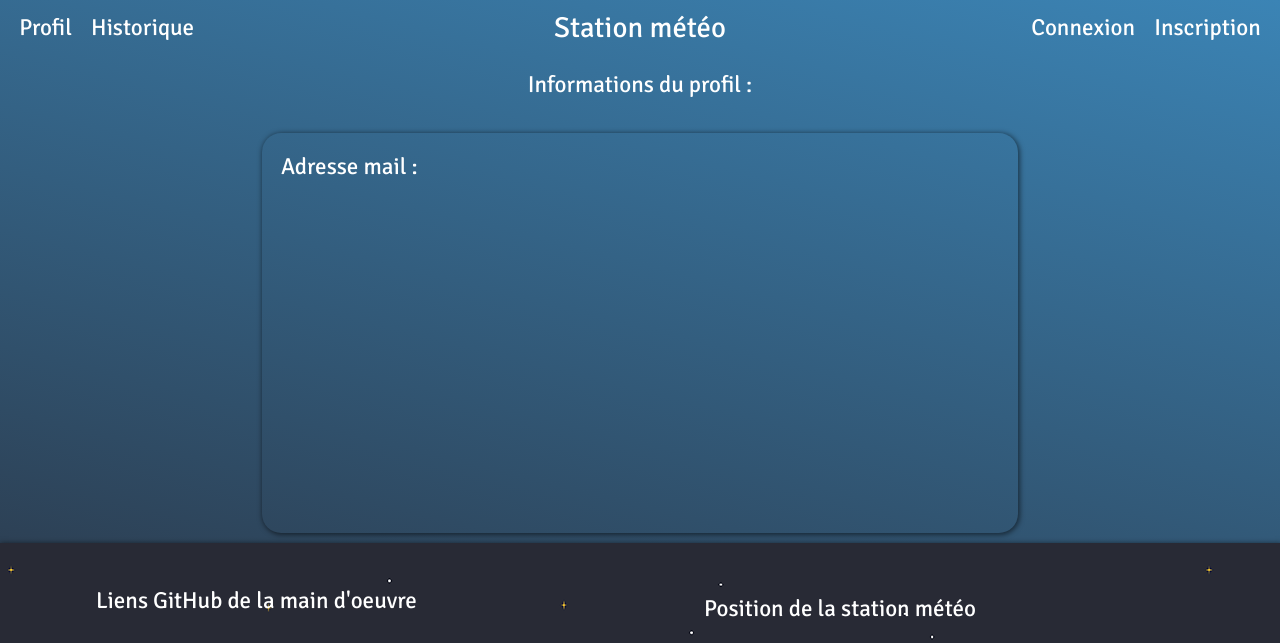
After one commit to JohanBZH/projet_iot, a PHP site: page /profile.php in a window 1280 px wide. The commit adds this page. Shown: the top 643 px of the page. Run offline with PHP 8.4, Linux system fonts and the light colour scheme.

Commit message:
page profil

```diff
--- a/website/Frontend/header.php
+++ b/website/Frontend/header.php
@@ -1,7 +1,7 @@
 <header>
     <div id="header">
         <div id="left">
-            <a href="login.php" id="profil">Profil</a>
+            <a href="profile.php" id="profil">Profil</a>
             <a href="data.php" id="hist">Historique</a>
         </div>
         <div id="titleContainer">
--- /dev/null
+++ b/website/Frontend/profile.php
@@ -0,0 +1,23 @@
+<!DOCTYPE html>
+<html lang="en">
+<head>
+    <meta charset="UTF-8">
+    <meta name="viewport" content="width=device-width, initial-scale=1.0">
+    <link rel="stylesheet" href="style.css">
+    <title>Profil</title>
+</head>
+<body>
+    <?php include 'header.php'?>
+    <div class="container">
+        <div class="center">
+            <h1>Informations du profil :</h1>
+        </div>
+        <div class="center">
+            <div id="profilContent">
+                <h2>Adresse mail :</h2>
+            </div>
+        </div>
+    </div>
+    <?php include 'footer.php'?>
+</body>
+</html>
--- a/website/Frontend/style.css
+++ b/website/Frontend/style.css
@@ -102,7 +102,10 @@ body {
 }
 
 .container{
+    display: flex;
+    flex-flow: column;
     flex: 1;
+    justify-content: center;
 }
 
 h1, h2, h3, a {
@@ -112,7 +115,7 @@ h1, h2, h3, a {
     display: flex;
     flex-flow: row;
     justify-content: center;
-    margin: 1rem;
+    margin: 0.5rem;
     color: white;
 }
 
@@ -239,15 +242,61 @@ h1, h2, h3, a {
 }
 
 #tab{
-    border: 1px solid black;
-    width: 50rem;
-    height: 15rem;
     overflow-x: scroll;
+    max-height: 15rem;
+}
+
+table {
+    box-shadow: 5px 5px 10px rgba(104, 104, 104, 0.3);
+    border-radius: 25% 10%;
+    border: solid 1px black;
+    border-collapse: collapse;
+
+}
+
+th {
+    color: white;
+    top: 0;
+}
+th, td {
+    border: 1px solid;
+
+}
+
+th.stickyHeader {
+    position: sticky;
+    top: 0;
+    background-color: rgb(172, 2, 73);
+    z-index: 1;
+}
+
+td {
+    background-color: white;
+}
+
+.center form {
+    display: flex;
+    justify-content: center;
 }
 
 #graph {
-    width: 60vh;
+    border: solid black 1px;
+    background-color: rgb(230, 230, 230);
+    width: 50rem;
+}
 
+#profilContent {
+        display: flex;
+        flex-flow: column;
+        justify-content: flex-start;
+        box-shadow: 1px 1px 5px 1px rgba(0, 0, 0, 0.5);
+        border-radius: 1rem;
+        width: 60%;
+        height: 50vh;
+}
+
+#profilContent h2 {
+    padding-left: 1rem;
 }
   /* Fade-in animation for the modal */
   @keyframes fadeIn {
@@ -368,6 +417,10 @@ h1, h2, h3, a {
         margin: 1rem;
         color: white;
     }
+
+    #graph {
+        width: 20rem;
+    }
 }
 
 @font-face {
```
Also changed, not shown: website/Backend/php.php (deleted, +0 -42 lines), website/Frontend/data.php (+9 -5 lines).
